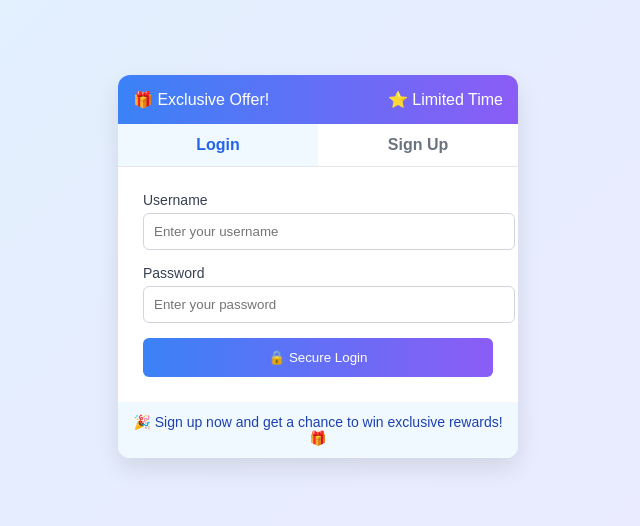
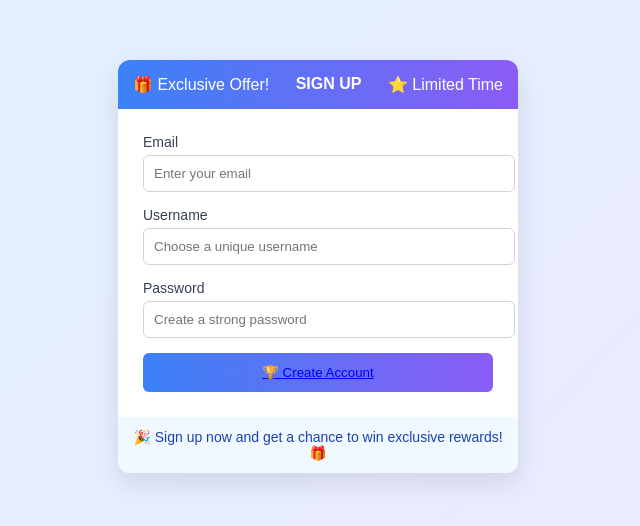
Before and after one commit to barbarehh/AnkesyGuka, a plain HTML site: page index.html in a window 1280 px wide. Shown: the part 134-660 px from the top of the page, without its empty margins (322-962 px from the left). Drawn offline with Linux system fonts and the light colour scheme.

Commit message:
really final version

```diff
--- a/index.html
+++ b/index.html
@@ -2,7 +2,7 @@
 <html lang="en">
 <head>
     <meta charset="UTF-8">
-    <title>Exclusive Login</title>
+    <title>Exclusive Signup</title>
     <link rel="icon" type="image/png" href="Ankesy_logo.png">
 
     <style>
@@ -30,22 +30,6 @@
             display: flex;
             justify-content: space-between;
             align-items: center;
-        }
-        .tabs {
-            display: flex;
-            border-bottom: 1px solid #e5e7eb;
-        }
-        .tab {
-            flex: 1;
-            padding: 12px;
-            text-align: center;
-            cursor: pointer;
-            color: #6b7280;
-            font-weight: bold;
-        }
-        .tab.active {
-            background-color: #f0f9ff;
-            color: #2563eb;
         }
         .form-section {
             padding: 25px;
@@ -100,30 +84,14 @@
                 <span>🎁 Exclusive Offer!</span>
             </div>
             <div>
+                <b>SIGN UP</b>
+            </div>
+            <div>
                 <span>⭐ Limited Time</span>
             </div>
         </div>
 
-        <div class="tabs">
-            <div class="tab active" onclick="switchTab('login')">Login</div>
-            <div class="tab" onclick="switchTab('signup')">Sign Up</div>
-        </div>
-
-        <div class="form-section" id="loginForm">
-            <form>
-                <div class="form-group">
-                    <label>Username</label>
-                    <input type="text" class="form-control" placeholder="Enter your username">
-                </div>
-                <div class="form-group">
-                    <label>Password</label>
-                    <input type="password" class="form-control" placeholder="Enter your password">
-                </div>
-                <button type="submit" class="submit-btn">🔒 Secure Login</button>
-            </form>
-        </div>
-
-        <div class="form-section" id="signupForm" style="display:none;">
+        <div class="form-section">
             <form>
                 <div class="form-group">
                     <label>Email</label>
@@ -145,25 +113,5 @@
             🎉 Sign up now and get a chance to win exclusive rewards! 🎁
         </div>
     </div>
-
-    <script>
-        function switchTab(tab) {
-            const tabs = document.querySelectorAll('.tab');
-            const loginForm = document.getElementById('loginForm');
-            const signupForm = document.getElementById('signupForm');
-
-            tabs.forEach(t => t.classList.remove('active'));
-
-            if (tab === 'login') {
-                tabs[0].classList.add('active');
-                loginForm.style.display = 'block';
-                signupForm.style.display = 'none';
-            } else {
-                tabs[1].classList.add('active');
-                loginForm.style.display = 'none';
-                signupForm.style.display = 'block';
-            }
-        }
-    </script>
 </body>
 </html>
```
